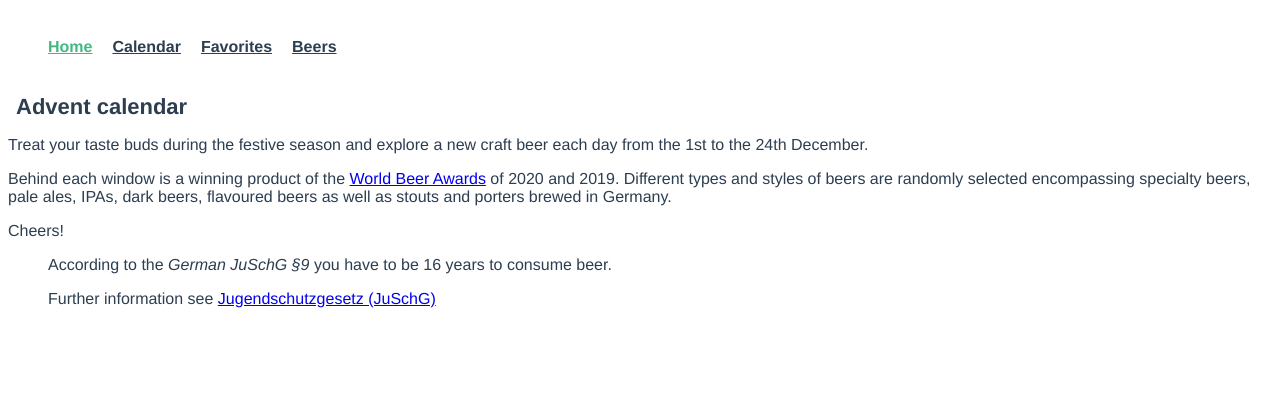
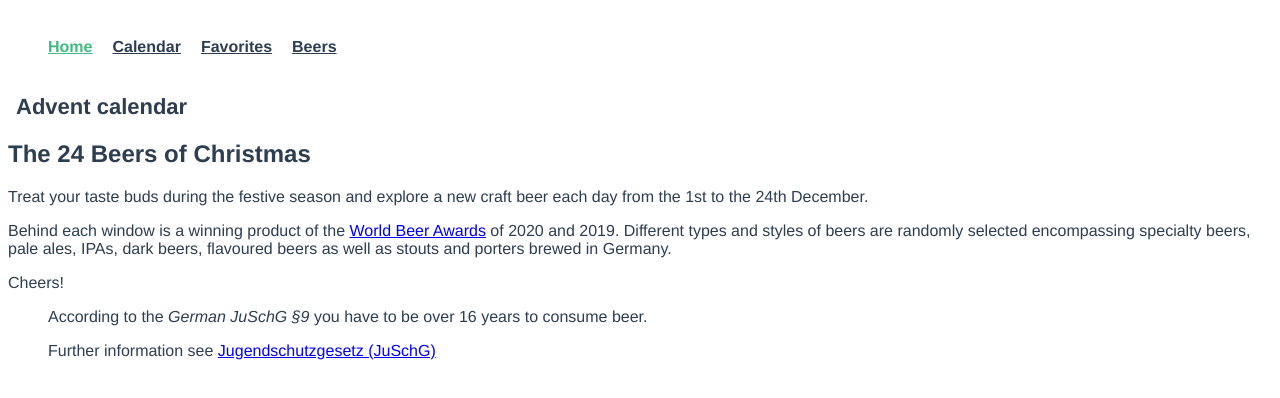
Before and after one commit to Fractalbonita/advent-calendar, a Vue app: page / in a window 1280 px wide. Shown: the top 398 px of the page. Built offline with nearby package versions, Linux system fonts and the light colour scheme.

Commit message:
Update text content

```diff
--- a/src/components/CalendarDescription.vue
+++ b/src/components/CalendarDescription.vue
@@ -1,5 +1,6 @@
 <template>
   <section>
+    <h2>The 24 Beers of Christmas</h2>
     <p>
       Treat your taste buds during the festive season and explore a new craft
       beer each day from the 1st to the 24th December.
@@ -19,8 +20,8 @@
     <p>Cheers!</p>
     <blockquote>
       <p>
-        According to the <cite>German JuSchG §9</cite> you have to be 16 years
-        to consume beer.
+        According to the <cite>German JuSchG §9</cite> you have to be over 16
+        years to consume beer.
       </p>
       <footer>
         Further information see
```
